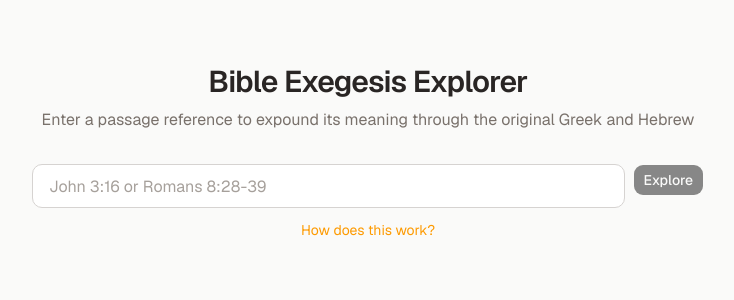
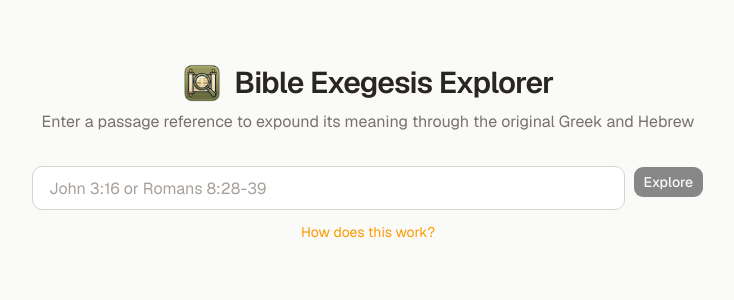
Before and after one commit to ez-p/bible_xplr, a Next.js app: page / in a window 1280 px wide. Shown: the top 300 px of the page, without its empty margins (272-1006 px from the left). Built offline with nearby package versions, Linux system fonts and the light colour scheme.

Commit message:
Add a small icon next to the page header

```diff
--- a/components/BibleExplorer.tsx
+++ b/components/BibleExplorer.tsx
@@ -1,6 +1,7 @@
 "use client"
 
 import { useState } from "react"
+import Image from "next/image"
 import { PassageInput } from "@/components/PassageInput"
 import { PassageDisplay } from "@/components/PassageDisplay"
 import { ExpositionDrawer } from "@/components/ExpositionDrawer"
@@ -69,9 +70,18 @@
     <>
       <div className="flex flex-col items-center gap-8 py-16 px-4 w-full max-w-3xl mx-auto">
         <div className="text-center">
-          <h1 className="text-3xl font-semibold text-stone-800 tracking-tight">
-            Bible Exegesis Explorer
-          </h1>
+          <div className="flex items-center justify-center gap-3">
+            <Image
+              src="/Bible_Explorer.png"
+              alt="Bible Exegesis Explorer icon"
+              width={40}
+              height={40}
+              className="rounded-md"
+            />
+            <h1 className="text-3xl font-semibold text-stone-800 tracking-tight">
+              Bible Exegesis Explorer
+            </h1>
+          </div>
           <p className="mt-2 text-stone-500">
             Enter a passage reference to expound its meaning through the original Greek and Hebrew
           </p>
```
Also changed, not shown: public/Bible_Explorer.png (added).
